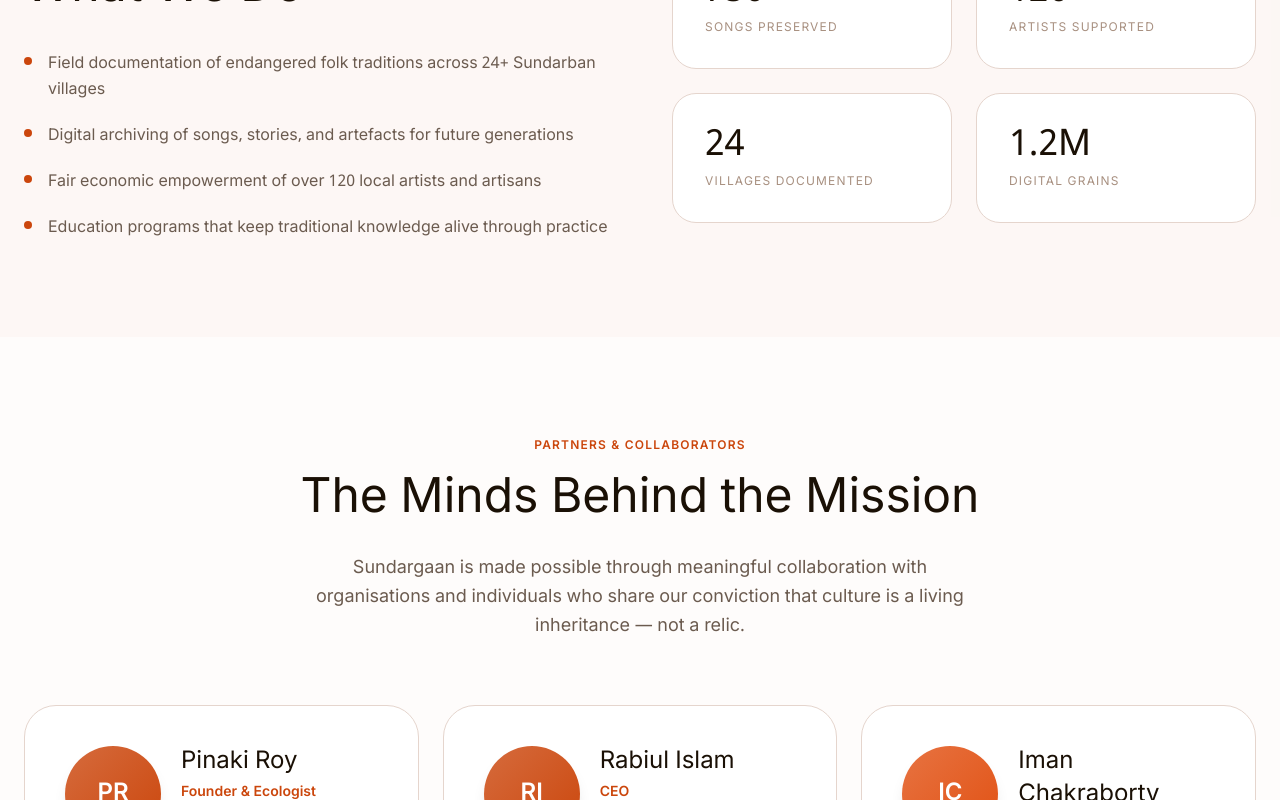
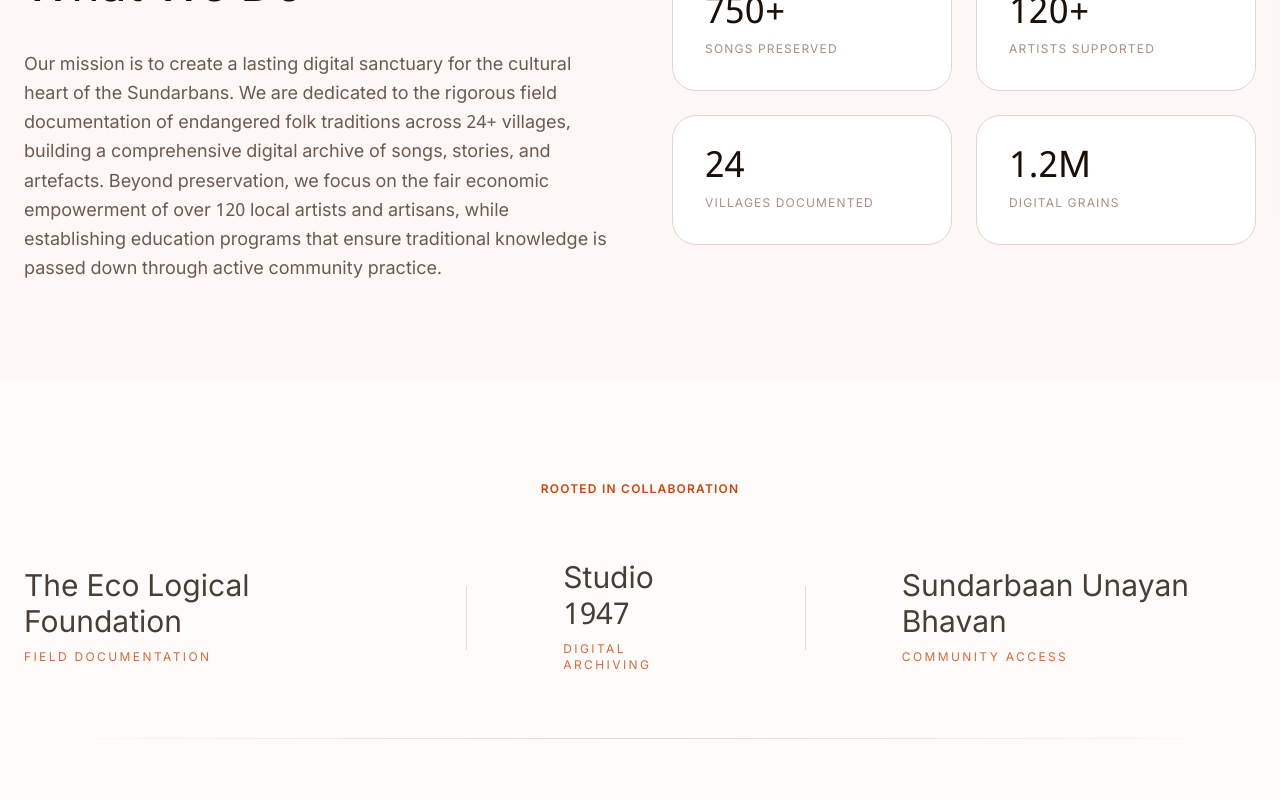
Before and after one commit to Studio-1947/sundargaan-webapp, a React (Vite) app: page /about in a window 1280 px wide. Shown: the part 800-1600 px from the top of the page. Built offline with nearby package versions, Linux system fonts and the light colour scheme; a web font is replaced by a local one.

Commit message:
feat: add AboutPage component to the application

```diff
--- a/src/pages/AboutPage.tsx
+++ b/src/pages/AboutPage.tsx
@@ -73,19 +73,9 @@
 
   const missionLabel = isEN ? 'Our Mission' : 'আমাদের লক্ষ্য'
   const missionTitle = isEN ? 'What We Do' : 'আমরা কী করি'
-  const missionPoints = isEN
-    ? [
-      'Field documentation of endangered folk traditions across 24+ Sundarban villages',
-      'Digital archiving of songs, stories, and artefacts for future generations',
-      'Fair economic empowerment of over 120 local artists and artisans',
-      'Education programs that keep traditional knowledge alive through practice',
-    ]
-    : [
-      '২৪+ সুন্দরবন গ্রামে বিলুপ্তপ্রায় লোক ঐতিহ্যের ফিল্ড ডকুমেন্টেশন',
-      'ভবিষ্যৎ প্রজন্মের জন্য গান, গল্প ও নিদর্শনের ডিজিটাল আর্কাইভিং',
-      '১২০+ স্থানীয় শিল্পী ও কারিগরের ন্যায্য অর্থনৈতিক ক্ষমতায়ন',
-      'চর্চার মাধ্যমে ঐতিহ্যগত জ্ঞান জীবিত রাখে এমন শিক্ষা কর্মসূচি',
-    ]
+  const missionDescription = isEN
+    ? 'Our mission is to create a lasting digital sanctuary for the cultural heart of the Sundarbans. We are dedicated to the rigorous field documentation of endangered folk traditions across 24+ villages, building a comprehensive digital archive of songs, stories, and artefacts. Beyond preservation, we focus on the fair economic empowerment of over 120 local artists and artisans, while establishing education programs that ensure traditional knowledge is passed down through active community practice.'
+    : 'সুন্দরগানের লক্ষ্য হলো সুন্দরবনের সাংস্কৃতিক হৃদয়ের জন্য একটি স্থায়ী ডিজিটাল অভয়ারণ্য তৈরি করা। আমরা ২৪টিরও বেশি গ্রামে বিলুপ্তপ্রায় লোকজ ঐতিহ্যের নিবিড় তথ্যচিত্রায়নে নিবেদিত, যা পরবর্তী প্রজন্মের জন্য গান, গল্প এবং প্রত্নবস্তুর একটি সমৃদ্ধ ডিজিটাল আর্কাইভ তৈরি করছে। সংরক্ষণের পাশাপাশি, আমরা ১২০ জনেরও বেশি স্থানীয় শিল্পী ও কারিগরের ন্যায্য অর্থনৈতিক ক্ষমতায়নের ওপর গুরুত্ব দিই। একই সঙ্গে, আমরা এমন শিক্ষা কর্মসূচি গ্রহণ করি যা সক্রিয় চর্চার মাধ্যমে ঐতিহ্যগত জ্ঞানকে ভবিষ্যৎ প্রজন্মের কাছে পৌঁছে দেয়।'
 
   const partnersLabel = isEN ? 'Partners & Collaborators' : 'অংশীদার ও সহযোগী'
   const partnersTitle = isEN ? 'The Minds Behind the Mission' : 'মিশনের পেছনের মানুষেরা'
@@ -132,6 +122,16 @@
         ? 'Palash Mondal and Sundarbaan Unayan Bhavan form the critical bridge between Sundargaan\'s digital mission and the communities it serves on the ground. Their deep-rooted local presence and trust built over years make it possible to reach artists and villages that remain beyond conventional reach.'
         : 'পলাশ মণ্ডল এবং সুন্দরবান উন্নয়ন ভবন সুন্দরগানের ডিজিটাল লক্ষ্য এবং যে সম্প্রদায়গুলিকে এটি সেবা দেয় তাদের মধ্যে গুরুত্বপূর্ণ সেতু তৈরি করে। বছরের পর বছর ধরে গড়ে ওঠা তাঁদের গভীর স্থানীয় উপস্থিতি এবং আস্থা এমন শিল্পী ও গ্রামে পৌঁছানো সম্ভব করে যারা প্রচলিত নাগালের বাইরে থেকে যায়।',
       accentColor: '#4B3621',
+    },
+    {
+      initials: 'AC',
+      name: isEN ? 'Abir Chakroborty' : 'আবীর চক্রবর্তী',
+      role: isEN ? 'Advisor' : 'উপদেষ্টা',
+      org: isEN ? 'Cultural Heritage Specialist' : 'সাংস্কৃতিক ঐতিহ্য বিশেষজ্ঞ',
+      bio: isEN
+        ? 'Abir Chakroborty brings extensive experience in cultural advisory and strategic planning. His insights help Sundargaan navigate the complexities of heritage preservation while ensuring that the project remains deeply connected to its grassroots origins.'
+        : 'আবীর চক্রবর্তী সাংস্কৃতিক পরামর্শ এবং কৌশলগত পরিকল্পনায় ব্যাপক অভিজ্ঞতা নিয়ে এসেছেন। তাঁর মূল্যবান পরামর্শ সুন্দরগানকে ঐতিহ্যের সংরক্ষণে এবং তৃণমূল পর্যায়ের সাথে সংযোগ বজায় রাখতে সাহায্য করে।',
+      accentColor: '#6b5b4f',
     },
     // {
     //   initials: 'RI',
@@ -232,21 +232,15 @@
                 <SectionLabel>{missionLabel}</SectionLabel>
                 <h2 className="font-display text-4xl md:text-5xl text-[#1a1005] leading-tight">{missionTitle}</h2>
               </div>
-              <ul className="space-y-5">
-                {missionPoints.map((point, i) => (
-                  <motion.li
-                    key={i}
-                    initial={{ opacity: 0, x: -16 }}
-                    whileInView={{ opacity: 1, x: 0 }}
-                    viewport={{ once: true }}
-                    transition={{ delay: 0.1 + i * 0.08 }}
-                    className="flex items-start gap-4"
-                  >
-                    <span className="flex-shrink-0 mt-1.5 w-2 h-2 rounded-full bg-[#CB460C]" />
-                    <span className="font-body text-[#6b5b4f] leading-relaxed">{point}</span>
-                  </motion.li>
-                ))}
-              </ul>
+              <motion.p
+                initial={{ opacity: 0, y: 10 }}
+                whileInView={{ opacity: 1, y: 0 }}
+                viewport={{ once: true }}
+                transition={{ delay: 0.2, duration: 0.8 }}
+                className="font-body text-[#6b5b4f] text-lg leading-relaxed"
+              >
+                {missionDescription}
+              </motion.p>
             </motion.div>
 
             {/* Right: stat cards */}
@@ -271,6 +265,32 @@
               ))}
             </div>
           </div>
+        </div>
+      </section>
+
+      {/* ——— Collaborative Organizations (Text-based) ——— */}
+      <section className="pt-24 pb-12 px-6">
+        <div className="max-w-screen-xl mx-auto">
+          <div className="text-center mb-12">
+            <SectionLabel>{isEN ? 'Rooted in Collaboration' : 'সহযোগিতায় যার ভিত্তি'}</SectionLabel>
+          </div>
+          <div className="flex flex-col md:flex-row items-center justify-center gap-12 md:gap-24 opacity-80">
+            <div className="text-center md:text-left">
+              <h3 className="font-display text-2xl md:text-3xl text-[#1a1005] mb-2">The Eco Logical Foundation</h3>
+              <p className="font-body text-[10px] md:text-xs uppercase tracking-[0.2em] text-[#CB460C]">{isEN ? 'Field Documentation' : 'ফিল্ড ডিজাইন ও ডকুমেন্টেশন'}</p>
+            </div>
+            <div className="hidden md:block w-px h-16 bg-[#e5d5cd]" />
+            <div className="text-center md:text-left">
+              <h3 className="font-display text-2xl md:text-3xl text-[#1a1005] mb-2">Studio 1947</h3>
+              <p className="font-body text-[10px] md:text-xs uppercase tracking-[0.2em] text-[#CB460C]">{isEN ? 'Digital Archiving' : 'ডিজিটাল আর্কাইভিং'}</p>
+            </div>
+            <div className="hidden md:block w-px h-16 bg-[#e5d5cd]" />
+            <div className="text-center md:text-left">
+              <h3 className="font-display text-2xl md:text-3xl text-[#1a1005] mb-2">Sundarbaan Unayan Bhavan</h3>
+              <p className="font-body text-[10px] md:text-xs uppercase tracking-[0.2em] text-[#CB460C]">{isEN ? 'Community Access' : 'কমিউনিটি এক্সেস'}</p>
+            </div>
+          </div>
+          <div className="mt-16 w-full h-px bg-gradient-to-r from-transparent via-[#e5d5cd] to-transparent" />
         </div>
       </section>
 
```
